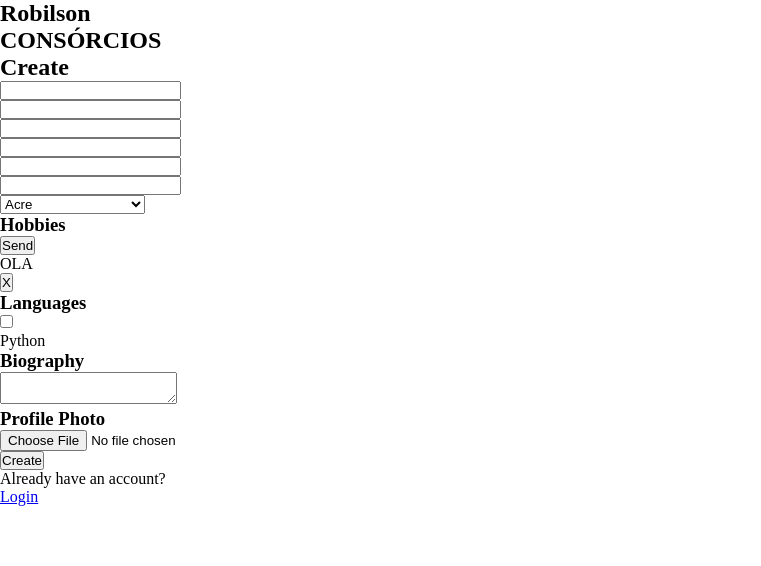
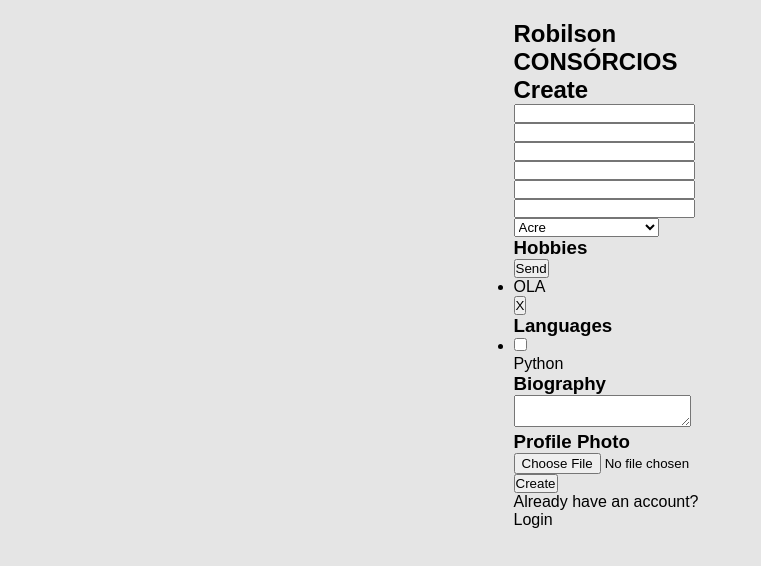
Before and after one commit to Gabz047/formulario-devweb, a Vue app: page /create in a window 1280 px wide. Before the commit this address had no page. Shown: the top 566 px of the page, without its empty margins (0-761 px from the left). Built offline with nearby package versions, Linux system fonts and the light colour scheme.

Commit message:
login component completed and connection to create account component

```diff
--- a/src/App.vue
+++ b/src/App.vue
@@ -2,6 +2,7 @@
 
 </script>
 <template>
-
-<router-view/>
+<div class="container">
+    <router-view/>
+</div>
 </template>
--- a/src/components/CreateAccount.vue
+++ b/src/components/CreateAccount.vue
@@ -54,7 +54,7 @@ import { states } from '@/utils/state';
                 <div class="box-inputs-img"></div>
                 <div class="box-inputs-tittle"></div>
                 <select id="">
-                    <option v-for="state in states" :value="state.id" >{{ state.name }}</option>
+                    <option v-for="state in states" :key="state.id" :value="state.id" >{{ state.name }}</option>
                 </select>
                 </div>
 
@@ -110,7 +110,7 @@ import { states } from '@/utils/state';
 
             <div class="box-changeTo-login">
                 <p>Already have an account?</p>
-                <router-link to="/home">Login</router-link>
+                <p @click="$emit('login')">Login</p>
             </div>
         </section>
     </main>
--- a/src/components/LoginComp.vue
+++ b/src/components/LoginComp.vue
@@ -1,6 +1,5 @@
 <script setup>
 import { reactive, ref } from 'vue'
-
 const form = reactive({
   email: null,
   password: null
@@ -58,7 +57,7 @@ const passwordtotext = ref(false)
       </div>
       <div class="btn-actions">
           <button>Login</button>
-          <p>Don't have an account? <span>Register</span></p>
+          <p>Don't have an account? <span @click="$emit('create')">Register</span></p>
       </div>
     </div>
   </div>
--- a/src/views/AuthView.vue
+++ b/src/views/AuthView.vue
@@ -1,7 +1,11 @@
 <script setup>
 import LoginComp from "@/components/LoginComp.vue";
+import CreateAccount from "@/components/CreateAccount.vue";
+import { ref } from "vue";
 
+const mudar = ref(false)
 </script>
 <template>
-    <login-comp/>
+    <login-comp v-if="!mudar" @create="mudar = !mudar"/>
+    <create-account @login="mudar = !mudar" v-else/>
 </template>
```
